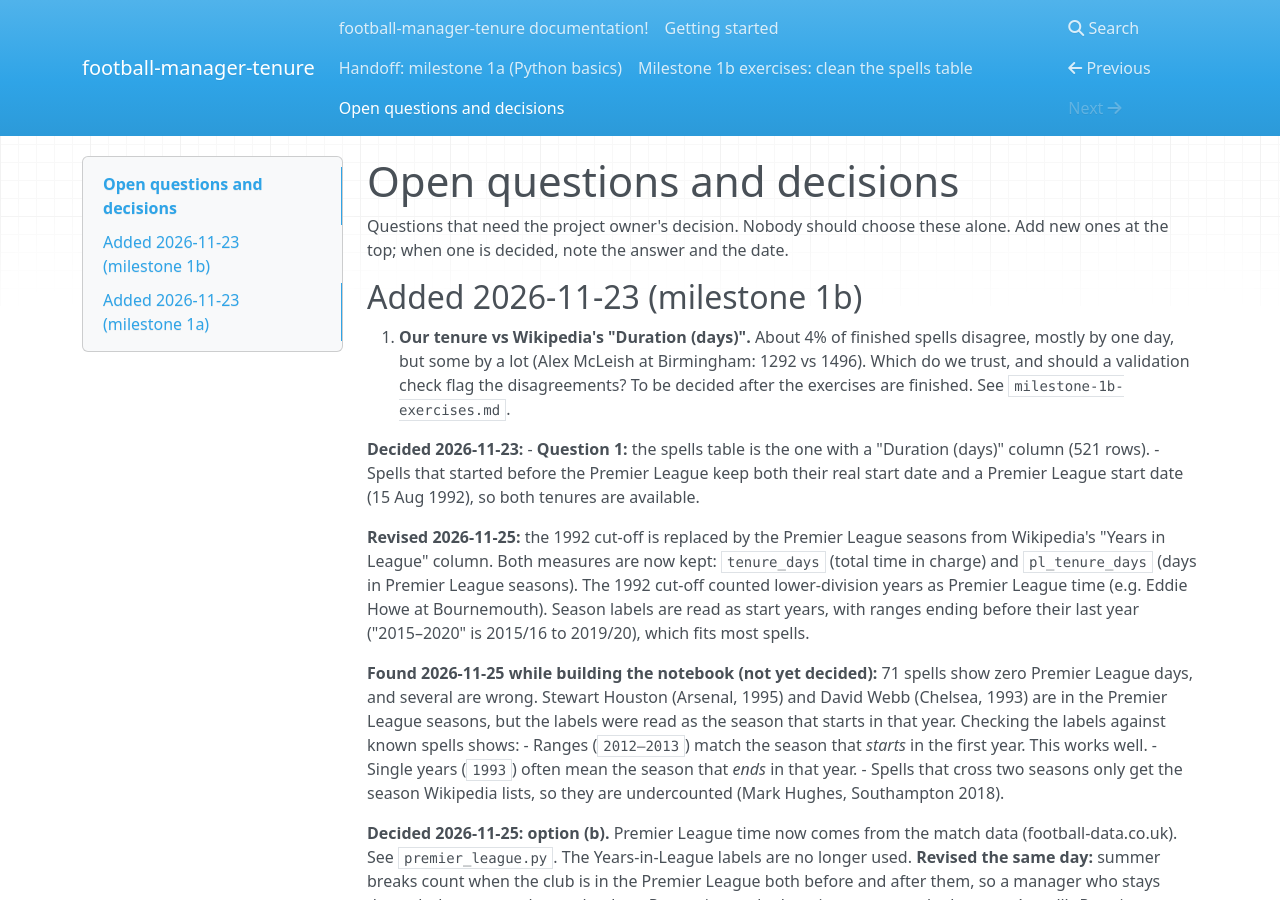
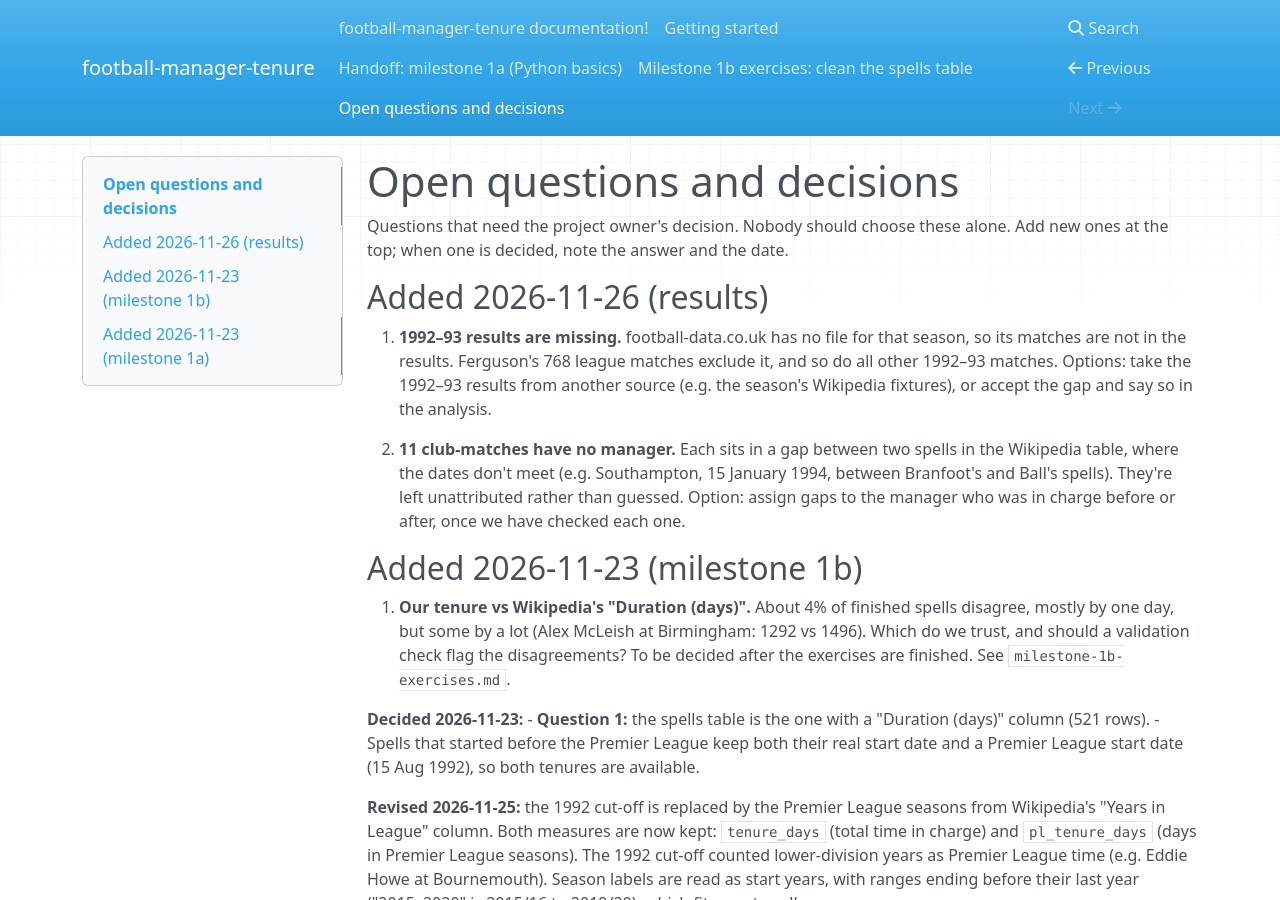
Before and after one commit to JT-39/football-manager-tenure, an MkDocs documentation site: the page built from docs/docs/open-questions.md, in a window 1280 px wide and 900 px high. Built offline with MkDocs 1.6.1, drawn with Linux system fonts in a browser that asks for light colours; nearby versions of some CDN libraries.

Commit message:
Docs: Add a results section to the exploration notebook
Section 6 of the Jupyter notebook asks whether longer tenure goes with
better results:
- Points per game for each spell with at least 10 matches.
- A scatter of Premier League tenure against points per game. The
  Spearman rank correlation is 0.55 for Premier League tenure and 0.28 for
  total tenure. The chart is labelled as an association, not a cause.
- The best and worst spells, to check against what you remember.
- Southampton's managers as a bar chart of points per game.
- Questions on club quality and on the data gaps.

The notebook runs with no errors. The charts were checked by eye.

open-questions.md records two new gaps: 1992–93 has no results, and
11 club-matches fall between spells in the Wikipedia dates.

```diff
--- a/docs/docs/open-questions.md
+++ b/docs/docs/open-questions.md
@@ -2,6 +2,18 @@
 
 Questions that need the project owner's decision. Nobody should choose these alone.
 Add new ones at the top; when one is decided, note the answer and the date.
+
+## Added 2026-11-26 (results)
+
+9. **1992–93 results are missing.** football-data.co.uk has no file for that season, so its
+   matches are not in the results. Ferguson's 768 league matches exclude it, and so do all
+   other 1992–93 matches. Options: take the 1992–93 results from another source (e.g. the
+   season's Wikipedia fixtures), or accept the gap and say so in the analysis.
+
+10. **11 club-matches have no manager.** Each sits in a gap between two spells in the
+    Wikipedia table, where the dates don't meet (e.g. Southampton, 15 January 1994, between
+    Branfoot's and Ball's spells). They're left unattributed rather than guessed. Option: assign
+    gaps to the manager who was in charge before or after, once we have checked each one.
 
 ## Added 2026-11-23 (milestone 1b)
 
```
Also changed, not shown: 1 other file.
